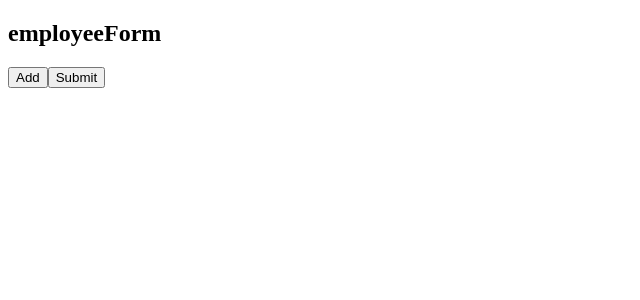
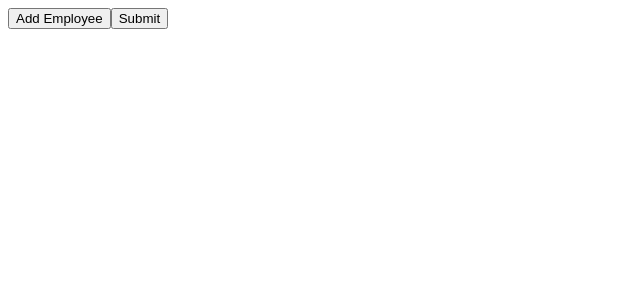
Before and after one commit to seeyassine/Angular-Learn, an Angular app: page / in a window 1280 px wide. Shown: the top 300 px of the page, without its empty margins (0-640 px from the left). Built offline with nearby package versions, Linux system fonts and the light colour scheme.

Commit message:
form builder

```diff
--- a/src/app/dynamic-forms-with-form-array/dynamic-forms-with-form-array.component.html
+++ b/src/app/dynamic-forms-with-form-array/dynamic-forms-with-form-array.component.html
@@ -1,20 +1,16 @@
-<form [formGroup]="employeeForm" (ngSubmit)="submitForm()" >
-            <h2>employeeForm</h2>
-            <div>
-                <div class="employeeForm">
-                    <div *ngFor="let emp of employees.controls; let i = index ">
-                        <div [formGroupName]="i">
-                            <label >Name:</label>
-                            <input type="text" formControlName="name"
-                            placeholder="enter empolyee name...">
+<form [formGroup]="employeeForm" (ngSubmit)="submitForm()">
+    <div formArrayName="employees">
+      <div *ngFor="let emp of employees.controls; let i = index" [formGroupName]="i">
+        <label>Name:</label>
+        <input type="text" formControlName="name" placeholder="Enter employee name..." required>
 
-                            <label >Job:</label>
-                            <input type="text" formControlName="job"
-                            placeholder="enter empolyee job...">
-                        </div>
-                    </div>
-                </div>
-            </div>
-            <button type="button" class="add-button" (click)="addEmployee()">Add</button>
-            <button type="submit" class="submit-button">Submit</button>
-</form>
+        <label>Job:</label>
+        <input type="text" formControlName="job" placeholder="Enter employee job..." required>
+
+        <button type="button" (click)="removeEmployee(i)">Remove</button>
+      </div>
+    </div>
+
+    <button type="button" (click)="addEmployee()">Add Employee</button>
+    <button type="submit">Submit</button>
+  </form>
--- a/src/app/dynamic-forms-with-form-array/dynamic-forms-with-form-array.component.ts
+++ b/src/app/dynamic-forms-with-form-array/dynamic-forms-with-form-array.component.ts
@@ -1,6 +1,6 @@
 import { NgFor, NgIf } from '@angular/common';
 import { Component } from '@angular/core';
-import { Form, FormArray, FormControl, FormGroup, ReactiveFormsModule } from '@angular/forms';
+import { Form, FormArray, FormGroup, ReactiveFormsModule, FormBuilder, Validators } from '@angular/forms';
 
 @Component({
   selector: 'app-dynamic-forms-with-form-array',
@@ -13,22 +13,23 @@ export class DynamicFormsWithFormArrayComponent {
 
   employeeForm: FormGroup;
 
-  constructor(){
-    this.employeeForm = new FormGroup({
-      employees: new FormArray([]),
+  constructor(private fb: FormBuilder){
+    this.employeeForm = this.fb.group({
+      employees: this.fb.array([]),
 
     })
   }
 
+   // Getter pour accéder facilement au FormArray
   get employees(): FormArray{
     return this.employeeForm.get('employees') as FormArray;
   }
 
 
   addEmployee(): void{
-      const employeeGroup = new FormGroup({
-        name: new FormControl(''),
-        job: new FormControl(''),
+      const employeeGroup = this.fb.group({
+        name: ['', Validators.required],
+        job: ['', Validators.required]
       });
       this.employees.push(employeeGroup)
   }
@@ -37,4 +38,8 @@ export class DynamicFormsWithFormArrayComponent {
       console.log(this.employeeForm.value);
   }
 
+  removeEmployee(index: number): void {
+    this.employees.removeAt(index);
+  }
+
 }
```
